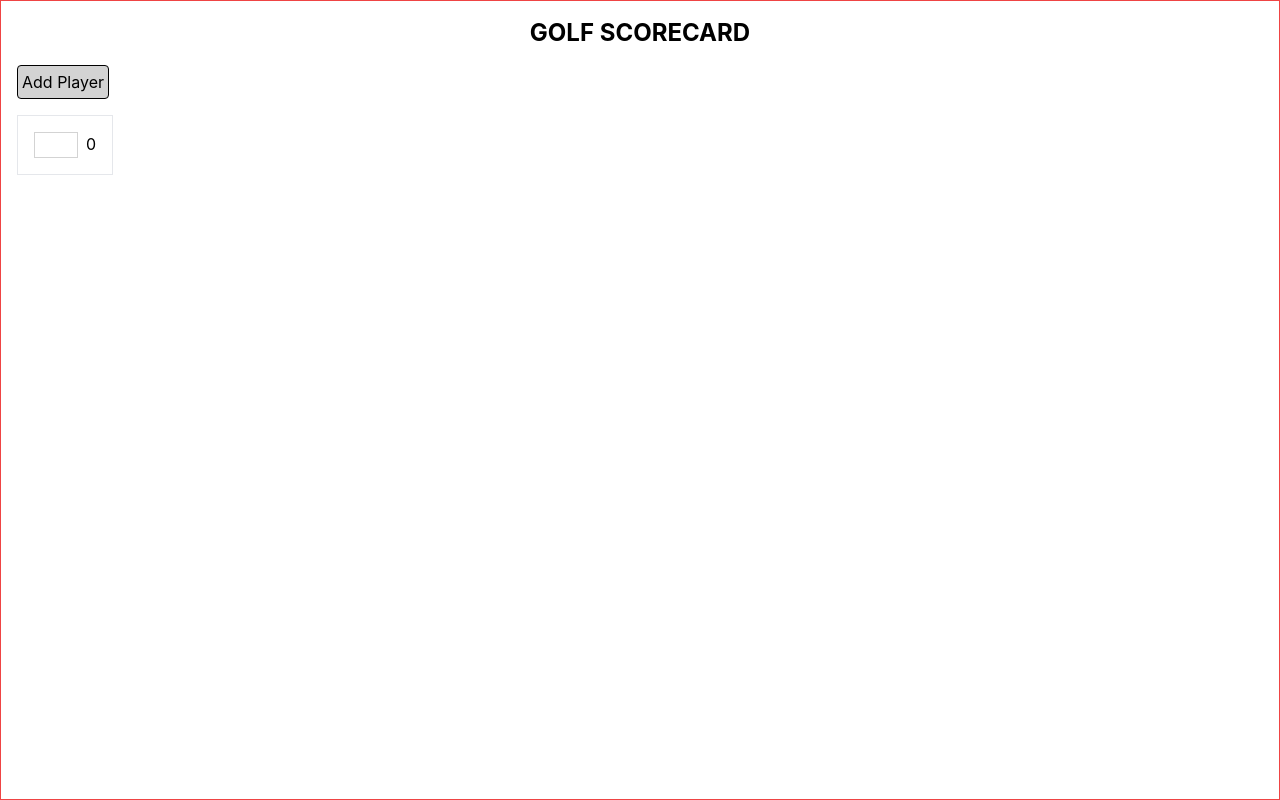
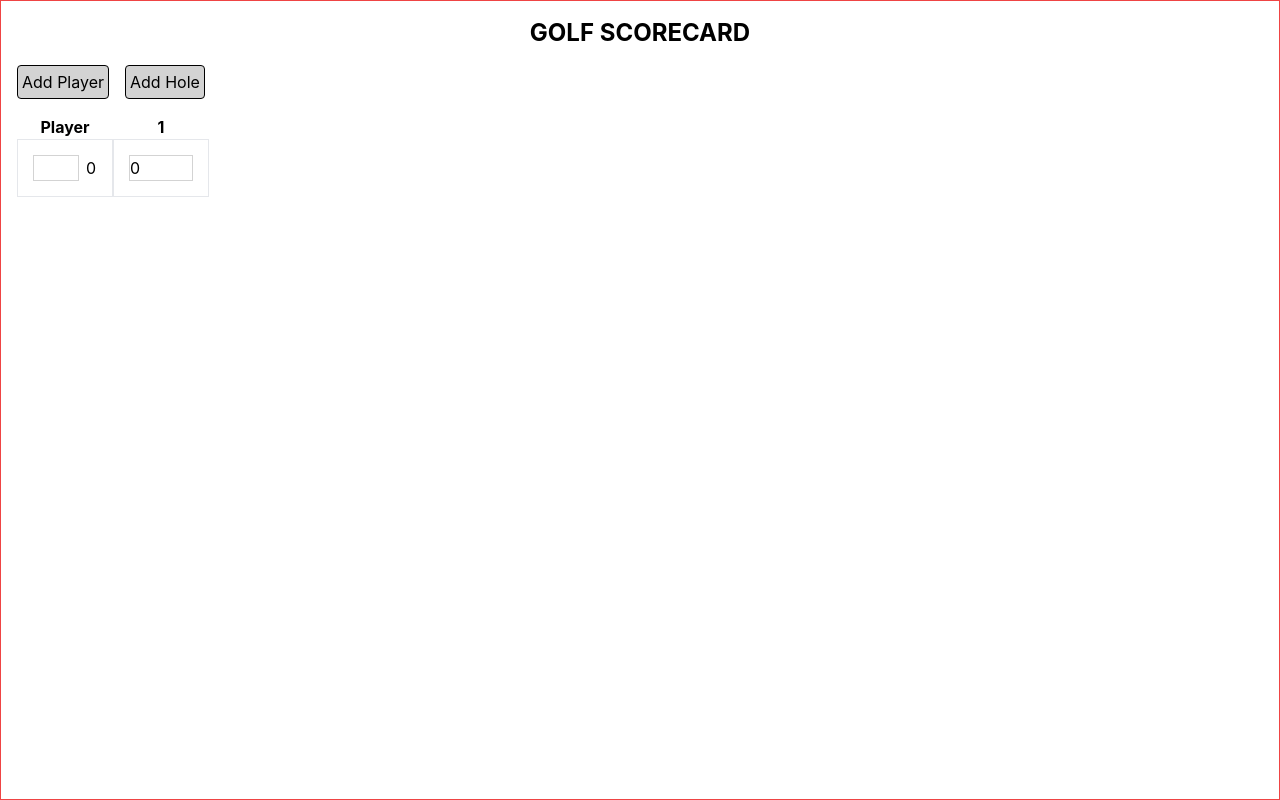
Before and after one commit to hqz3/golf-scorecard, a React (Vite) app: page / in a window 1280 px wide. Both pictures are taken after a click on the button "Add Player". Built offline with nearby package versions, Linux system fonts and the light colour scheme.

Commit message:
Create ScoreInput

```diff
--- a/src/App.jsx
+++ b/src/App.jsx
@@ -1,25 +1,73 @@
 import { useState } from "react";
 import NameInput from "./NameInput";
+import ScoreInput from "./ScoreInput";
+import classNames from "classnames";
 
 function App() {
   const [players, setPlayers] = useState([]);
 
+  const handleAddPlayer = () => {
+    if (!players.length) {
+      setPlayers([...players, { name: "", score: 0, holes: [0] }]);
+      return;
+    }
+    const holes = players?.[0].holes;
+    setPlayers([...players, { name: "", score: 0, holes: holes.map(() => 0) }]);
+  };
+
+  const handleAddHole = () => {
+    if (!players.length) return;
+    if (players[0].holes?.length === 18) return;
+
+    const newPlayers = players.map((player) => {
+      player.holes.push(0);
+      return player;
+    });
+    setPlayers([...newPlayers]);
+  };
+
   return (
-    <div className="flex min-h-lvh min-w-[100vw] flex-col gap-4 border border-red-500 p-4">
+    <div className="flex min-h-lvh min-w-[100vw] max-w-[100vw] flex-col gap-4 border border-red-500  p-4">
       <header className="text-center text-2xl font-bold">GOLF SCORECARD</header>
+      <div className="flex gap-4">
+        <button className="" onClick={handleAddPlayer}>
+          Add Player
+        </button>
+        <button className="" onClick={handleAddHole}>
+          Add Hole
+        </button>
+      </div>
 
-      <button
-        className="mr-auto"
-        onClick={() => {
-          setPlayers([...players, { name: "", score: 0, holes: [] }]);
-        }}
-      >
-        Add Player
-      </button>
+      <div className="w-full overflow-auto">
+        <div className="relative flex w-fit">
+          <div
+            className={classNames(
+              "sticky left-0 z-10 w-24 min-w-24 bg-white text-center font-bold",
+              { hidden: !players.length },
+            )}
+          >
+            Player
+          </div>
+          {players?.[0]?.holes.map((hole, idx) => {
+            return (
+              <div key={idx} className="w-24 min-w-24 text-center font-bold">
+                {idx + 1}
+              </div>
+            );
+          })}
+        </div>
 
-      <div className="">
         {players.map((player, idx) => {
-          return <NameInput key={idx} player={player} />;
+          return (
+            <div className="relative flex w-fit" key={idx}>
+              <NameInput key={idx} player={player} />
+              <div className="flex">
+                {player?.holes?.map((hole, idx) => {
+                  return <ScoreInput key={idx} hole={hole} />;
+                })}
+              </div>
+            </div>
+          );
         })}
       </div>
     </div>
--- a/src/NameInput.jsx
+++ b/src/NameInput.jsx
@@ -3,10 +3,10 @@ import { useMemo, useState } from "react";
 
 const NameInput = ({ player }) => {
   const [name, setName] = useState(player?.name || "");
-  const [showInput, setShowInput] = useState(true);
+  const [isEdit, setIsEdit] = useState(true);
 
   const abbreviated = useMemo(() => {
-    if (name.length && !showInput) {
+    if (name.length && !isEdit) {
       let string = "";
       const splitted = name.split(" ");
 
@@ -20,22 +20,21 @@ const NameInput = ({ player }) => {
           string += trimmed[0];
         }
       }
-
       return string;
     }
-  }, [name, showInput]);
+  }, [name, isEdit]);
 
   return (
     <div
-      className="flex w-24 gap-2 border p-4"
-      onClick={(e) => {
+      className="sticky left-0 z-10 flex w-24 min-w-24 gap-2 border bg-white p-4"
+      onClick={() => {
         if (name.length) {
-          setShowInput(false);
+          setIsEdit(false);
         }
       }}
     >
       <input
-        className={classNames("w-full", { hidden: !showInput })}
+        className={classNames("w-full", { hidden: !isEdit })}
         type="text"
         value={name}
         onChange={(e) => {
@@ -43,18 +42,18 @@ const NameInput = ({ player }) => {
         }}
         onKeyDown={(e) => {
           if (e.key === "Enter") {
-            setShowInput(false);
+            setIsEdit(false);
           }
         }}
         onClick={(e) => e.stopPropagation()}
       />
       <p
         className={classNames("w-full overflow-hidden text-ellipsis", {
-          hidden: showInput,
+          hidden: isEdit,
         })}
         onClick={(e) => {
           e.stopPropagation();
-          setShowInput(true);
+          setIsEdit(true);
         }}
       >
         {abbreviated}
--- a/src/ScoreInput.jsx
+++ b/src/ScoreInput.jsx
@@ -0,0 +1,44 @@
+import classNames from "classnames";
+import { useState } from "react";
+
+const ScoreInput = ({ hole }) => {
+  const [score, setScore] = useState(hole);
+  const [isEdit, setIsEdit] = useState(true);
+
+  return (
+    <div
+      className="w-24 min-w-24 border p-4"
+      onClick={() => {
+        setIsEdit(false);
+      }}
+    >
+      <input
+        min={0}
+        className={classNames("w-full", { hidden: !isEdit })}
+        type="number"
+        value={score}
+        onChange={(e) => setScore(e.currentTarget.value)}
+        onKeyDown={(e) => {
+          if (e.key === "Enter") {
+            setIsEdit(false);
+          }
+        }}
+        onClick={(e) => e.stopPropagation()}
+      />
+
+      <p
+        className={classNames("w-full text-center", {
+          hidden: isEdit,
+        })}
+        onClick={(e) => {
+          e.stopPropagation();
+          setIsEdit(true);
+        }}
+      >
+        {score}
+      </p>
+    </div>
+  );
+};
+
+export default ScoreInput;
--- a/src/index.css
+++ b/src/index.css
@@ -58,5 +58,5 @@ button:active {
 }
 
 input {
-  border: 1px solid lightgray;
+  outline: 1px solid lightgray;
 }
```
